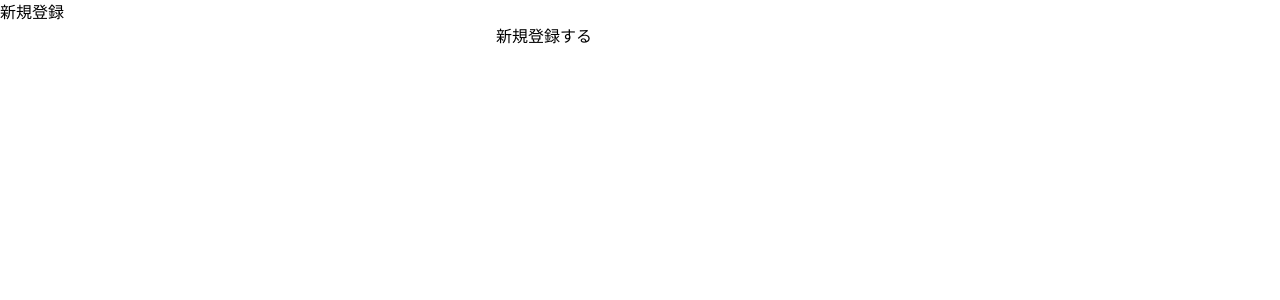
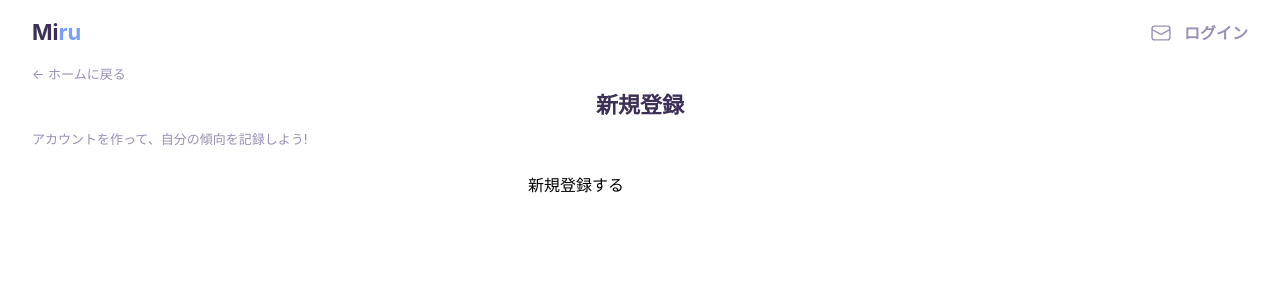
Before and after one commit to risa-h1108/Miru, a React (Vite) app: page /signup in a window 1280 px wide. Shown: the top 300 px of the page. Built offline with nearby package versions, Linux system fonts and the light colour scheme; no server answers.

Commit message:
feat: Signupを共通 Headerに置き換え、説明文の追加、CSSの追加

```diff
--- a/src/auth/Signup.tsx
+++ b/src/auth/Signup.tsx
@@ -2,6 +2,7 @@ import { useState } from "react";
 import { useNavigate } from "react-router-dom";
 import type { AuthFormValues } from "../types";
 import { supabase } from "../lib/supabase";
+import Header from "../components/Header";
 
 export default function Signup() {
   //処理のあとで移動するので、Link ではなくuseNavigateを使用
@@ -38,8 +39,15 @@ export default function Signup() {
   };
 
   return (
-    <div>
-      <h1>新規登録</h1>
+    <div className="px-8">
+      <Header />
+      <h1 className="mb-2 text-center text-[22px] text-[#3D3058] font-semibold">
+        新規登録
+      </h1>
+      <p className="mb-6 text-[13px] text-[#9B8FB5]">
+        アカウントを作って、自分の傾向を記録しよう!
+      </p>
+
       <input
         type="email"
         value={form.email}
```
